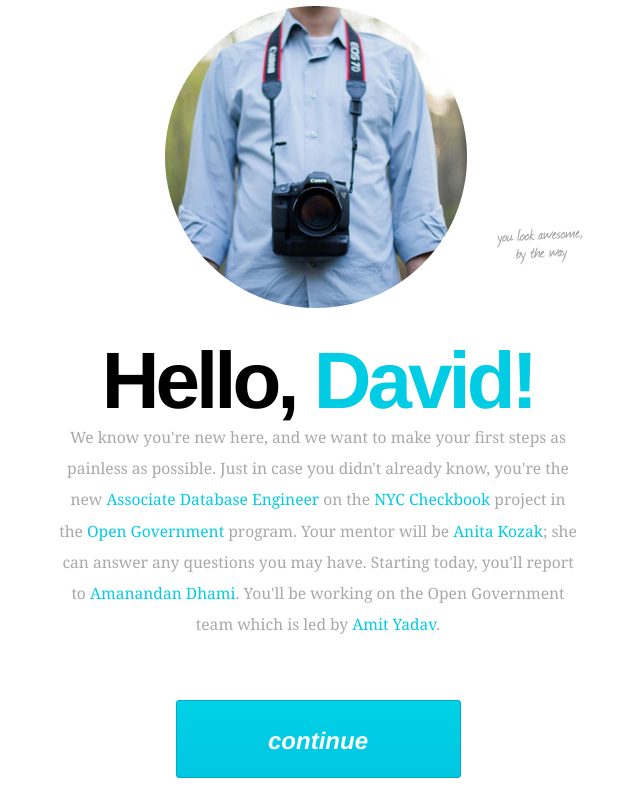
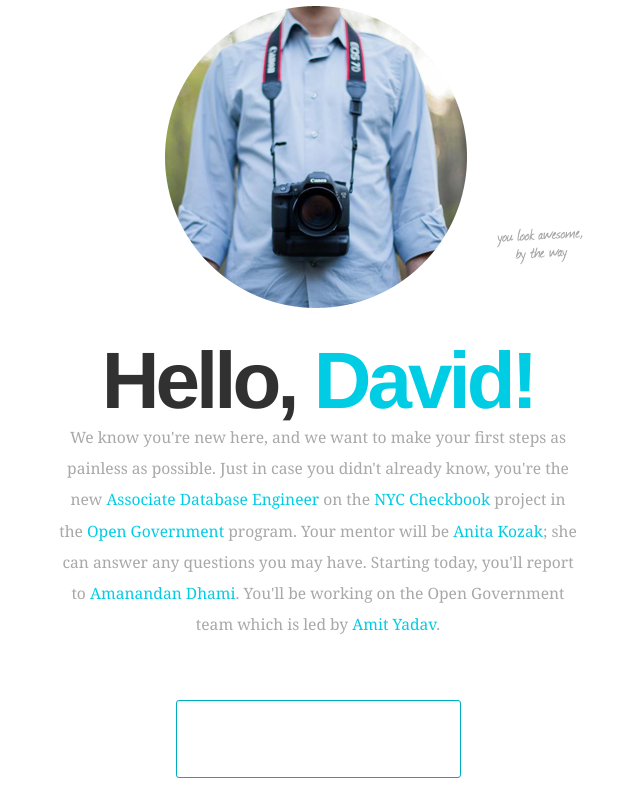
Before and after one commit to cman81/rei-hello, a PHP site: page /html/intro.html in a window 1280 px wide. Shown: the part 145-935 px from the top of the page, without its empty margins (322-962 px from the left). Run offline with PHP 8.4, Linux system fonts and the light colour scheme; some libraries are stand-ins or nearby versions.

Commit message:
Update css/default.css
Updated input fields with proper border and background.

```diff
--- a/css/default.css
+++ b/css/default.css
@@ -46,7 +46,7 @@ body {
         font-weight: bold;
         letter-spacing: -4px;
         margin-bottom: -5px;
-        color: #000000;
+        color: #313131;
     }
     .blurb-block .blurb {
         width: 520px;
@@ -75,6 +75,19 @@ body {
             border: 1px solid #dedede;
             border-radius: 3px;
             color: #979797;
+            background: -moz-linear-gradient(top,  #ffffff 0%, #ffffff 95%, #f3f3f3 100%); /* FF3.6+ */
+            background: -webkit-gradient(linear, left top, left bottom, color-stop(0%,#ffffff), color-stop(95%,#ffffff), color-stop(100%,#f3f3f3)); /* Chrome,Safari4+ */
+            background: -webkit-linear-gradient(top,  #ffffff 0%,#ffffff 95%,#f3f3f3 100%); /* Chrome10+,Safari5.1+ */
+            background: -o-linear-gradient(top,  #ffffff 0%,#ffffff 95%,#f3f3f3 100%); /* Opera 11.10+ */
+            background: -ms-linear-gradient(top,  #ffffff 0%,#ffffff 95%,#f3f3f3 100%); /* IE10+ */
+            background: linear-gradient(to bottom,  #ffffff 0%,#ffffff 95%,#f3f3f3 100%); /* W3C */
+            filter: progid:DXImageTransform.Microsoft.gradient( startColorstr='#ffffff', endColorstr='#f3f3f3',GradientType=0 ); /* IE6-9 */
+
+        }
+        .form-block .text-input input:focus
+        {
+            outline:none;
+            border:1px solid #00cce4;
         }
     .form-block .submit-button {
         margin-top: 30px;
@@ -91,14 +104,14 @@ body {
             border: solid 1px #00acc0;
             border-radius: 3px;
             cursor: pointer;
+            background: -moz-linear-gradient(top,  #f3f3f3 0%, #ffffff 5%, #ffffff 100%); /* FF3.6+ */
+            background: -webkit-gradient(linear, left top, left bottom, color-stop(0%,#f3f3f3), color-stop(5%,#ffffff), color-stop(100%,#ffffff)); /* Chrome,Safari4+ */
+            background: -webkit-linear-gradient(top,  #f3f3f3 0%,#ffffff 5%,#ffffff 100%); /* Chrome10+,Safari5.1+ */
+            background: -o-linear-gradient(top,  #f3f3f3 0%,#ffffff 5%,#ffffff 100%); /* Opera 11.10+ */
+            background: -ms-linear-gradient(top,  #f3f3f3 0%,#ffffff 5%,#ffffff 100%); /* IE10+ */
+            background: linear-gradient(to bottom,  #f3f3f3 0%,#ffffff 5%,#ffffff 100%); /* W3C */
+            filter: progid:DXImageTransform.Microsoft.gradient( startColorstr='#f3f3f3', endColorstr='#ffffff',GradientType=0 ); /* IE6-9 */
 
-            background-color: #00c7e1; /* top: #00d1e7, bottom: #00c7e1 */
-            background-image: -ms-linear-gradient(top, #00D1E7 0%, #00C7E1 100%); /* IE10 Consumer Preview */
-            background-image: -moz-linear-gradient(top, #00D1E7 0%, #00C7E1 100%); /* Mozilla Firefox */
-            background-image: -o-linear-gradient(top, #00D1E7 0%, #00C7E1 100%); /* Opera */
-            background-image: -webkit-gradient(linear, left top, left bottom, color-stop(0, #00D1E7), color-stop(1, #00C7E1)); /* Webkit (Safari/Chrome 10) */
-            background-image: -webkit-linear-gradient(top, #00D1E7 0%, #00C7E1 100%); /* Webkit (Chrome 11+) */
-            background-image: linear-gradient(to bottom, #00D1E7 0%, #00C7E1 100%); /* W3C Markup, IE10 Release Preview */
         }
 
 #navigation {
```
